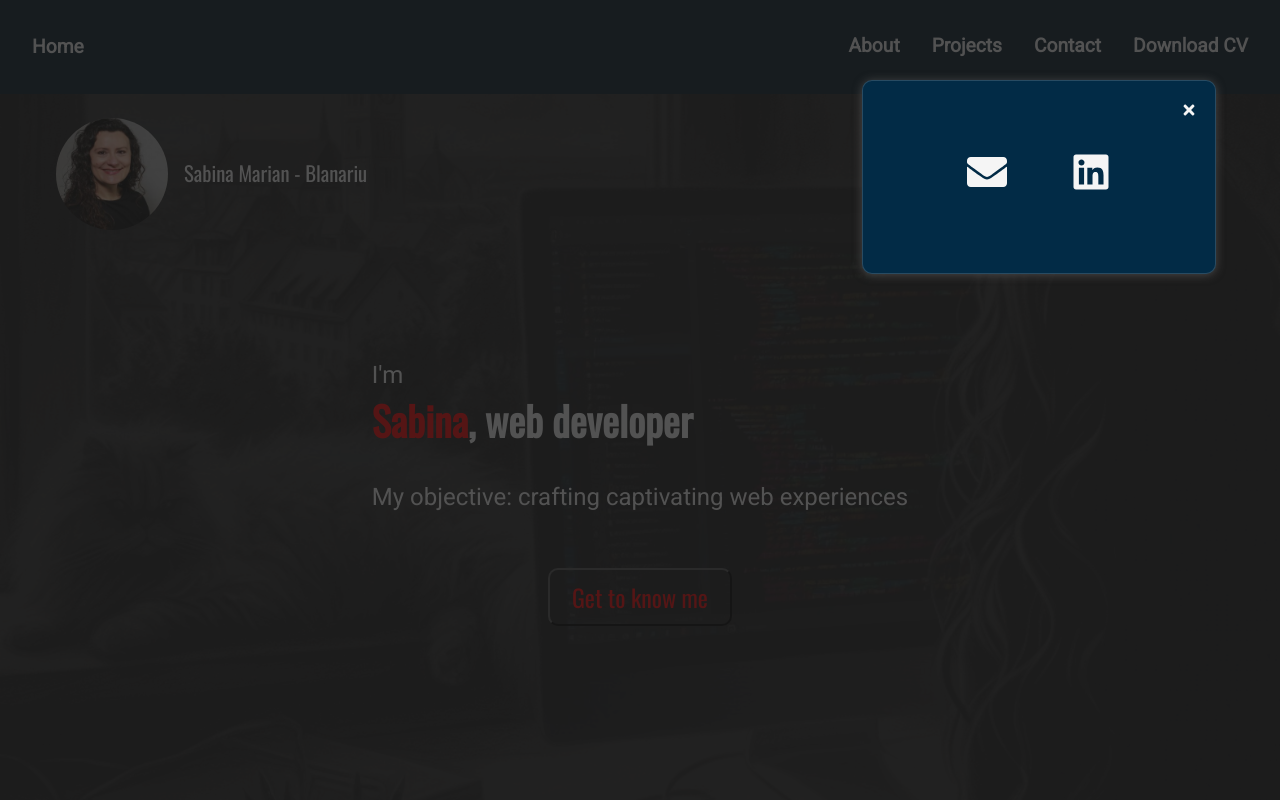
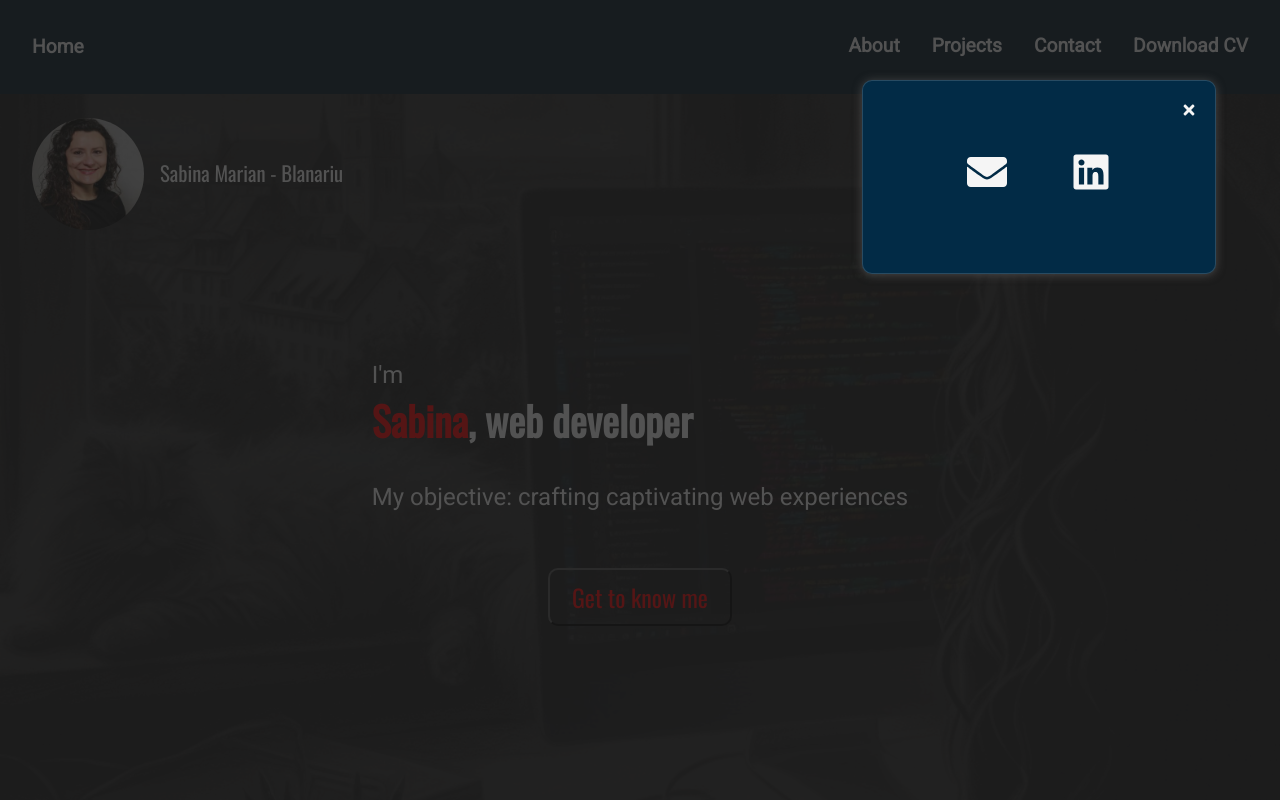
Before and after one commit to SabinaMB/portfolioSab, a React (Vite) app: page / in a window 1280 px wide. Both pictures are taken after a click on the link "Contact". Shown: the top 800 px of the page. Built offline with nearby package versions, Linux system fonts and the light colour scheme.

Commit message:
fixing responsiveness

```diff
--- a/src/components/Contact/Contact.module.css
+++ b/src/components/Contact/Contact.module.css
@@ -1,15 +1,16 @@
 @import "../../vars.css";
 
 .overlay {
+  box-sizing: border-box;
+  overflow-x: hidden;
   position: fixed;
   top: 0;
-  right: 0;
-  width: 100vw;
+  left: 0;
+  width: 100%;
   height: 100vh;
   box-shadow: inset 0 0 0 2000px rgba(28, 28, 28, 0.75);
   padding-top: 5rem;
   padding-right: 4rem;
-
   z-index: 1000;
   display: flex;
   justify-content: flex-end;
@@ -100,3 +101,9 @@
 .close:hover {
   transform: scale(1.2);
 }
+
+@media (max-width: 800px) {
+  .overlay {
+    padding-right: 2rem;
+  }
+}
--- a/src/components/Hero/Hero.module.css
+++ b/src/components/Hero/Hero.module.css
@@ -42,7 +42,7 @@
   object-fit: cover;
   overflow: hidden;
   border-radius: 50%;
-  margin-left: 2rem;
+  margin-left: 0.5rem;
 }
 
 .name {
@@ -131,3 +131,14 @@
     height: 5rem;
   }
 }
+
+@media screen and (max-width: 320px) {
+  .container {
+    padding: 1rem;
+    min-height: 40rem;
+  }
+
+  .header {
+    padding: 1rem;
+  }
+}
--- a/src/components/Navbar/Navbar.module.css
+++ b/src/components/Navbar/Navbar.module.css
@@ -117,6 +117,7 @@
   .menuIcon {
     display: block;
     cursor: pointer;
+    width: 2.5rem;
   }
 
   .menuItems {
@@ -128,6 +129,8 @@
     right: 5%;
     gap: 0.5rem;
     width: max-content;
+    backdrop-filter: blur(2px);
+    z-index: 1000;
   }
 
   .menuOpen {
```
